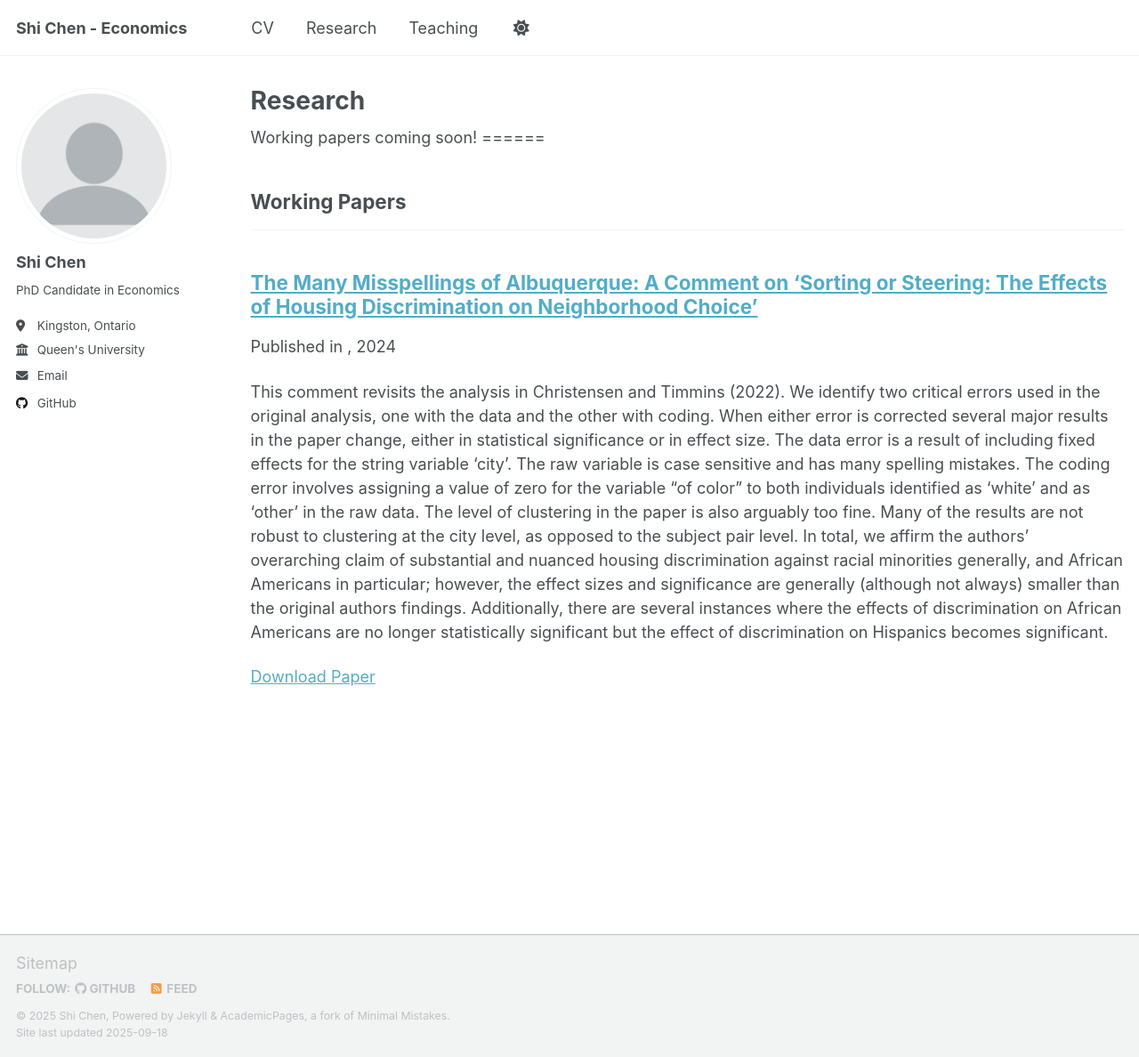
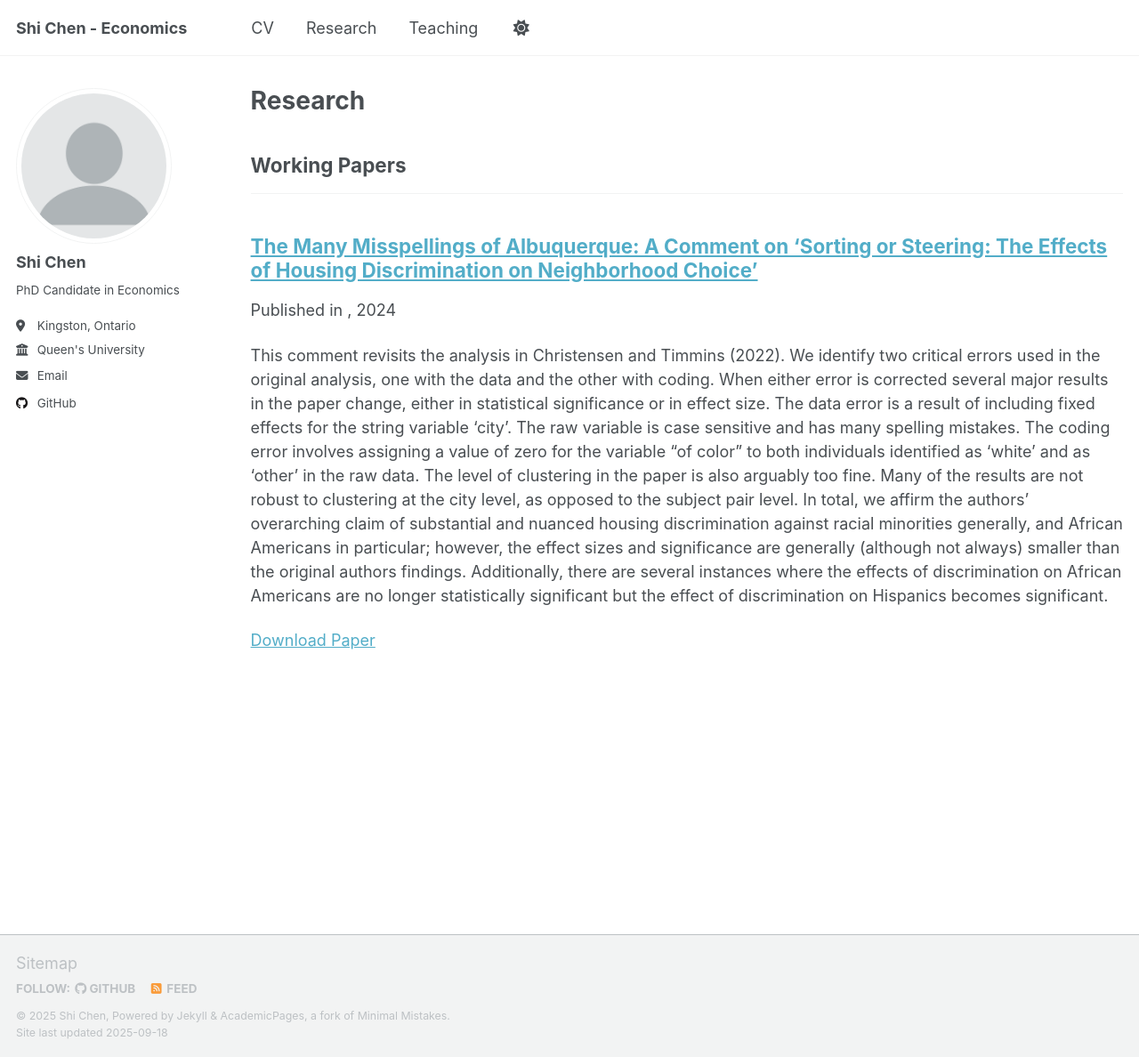
Before and after one commit to shichen14/shichen14.github.io, a Jekyll site: the page built from _pages/publications.html, in a window 1280 px wide and 1188 px high. Shown: the whole window at 89% size. Built offline with Jekyll 4.4.1, drawn with Linux system fonts in a browser that asks for light colours; a script that is not in the unit is left out.

Commit message:
Update publications.html

```diff
--- a/_pages/publications.html
+++ b/_pages/publications.html
@@ -4,9 +4,6 @@ title: "Research"
 permalink: /publications/
 author_profile: true
 ---
-
-Working papers coming soon!
-======
 
 {% if site.author.googlescholar %}
   <div class="wordwrap">You can also find my articles on <a href="{{site.author.googlescholar}}">my Google Scholar profile</a>.</div>
```
